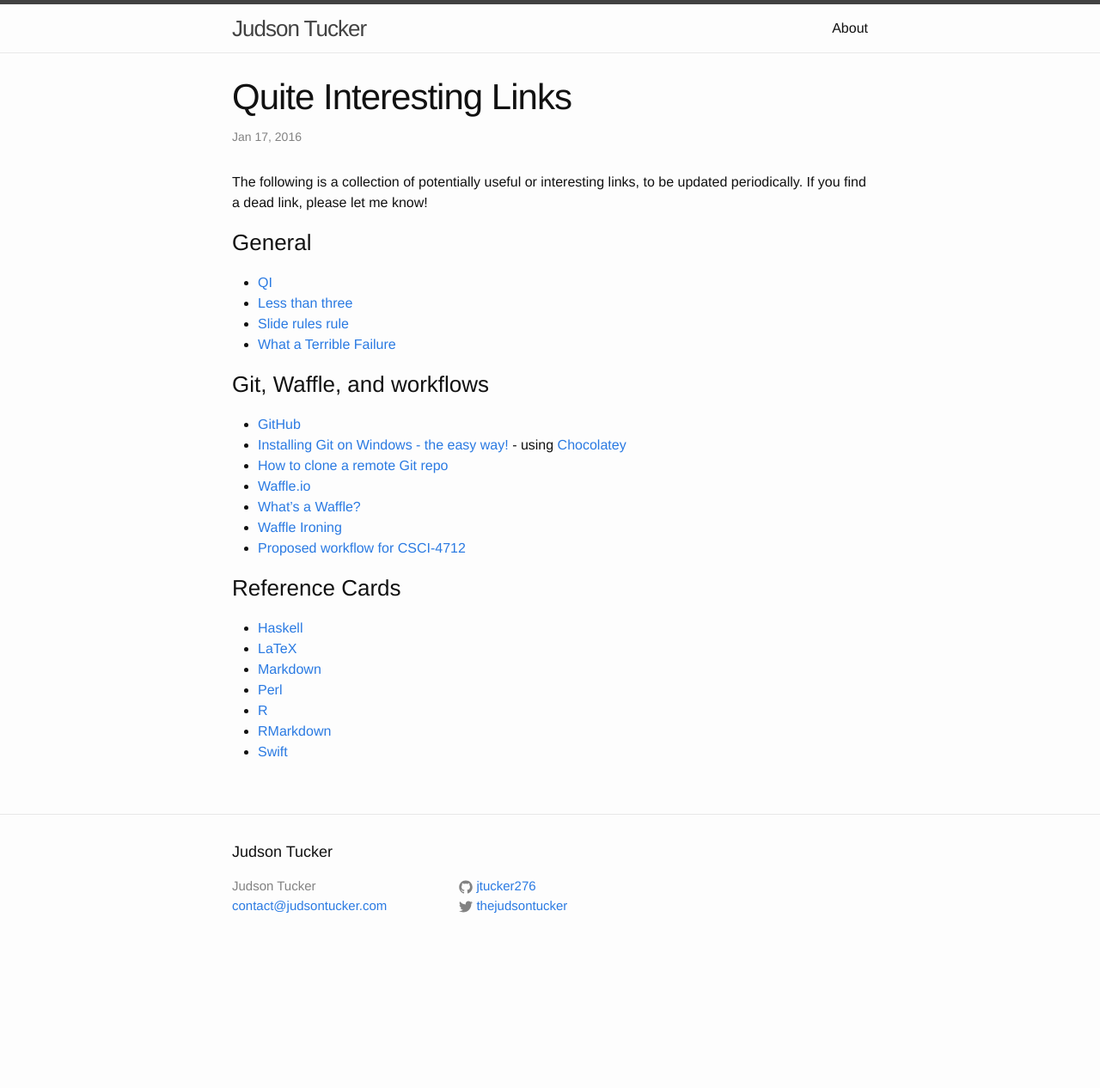
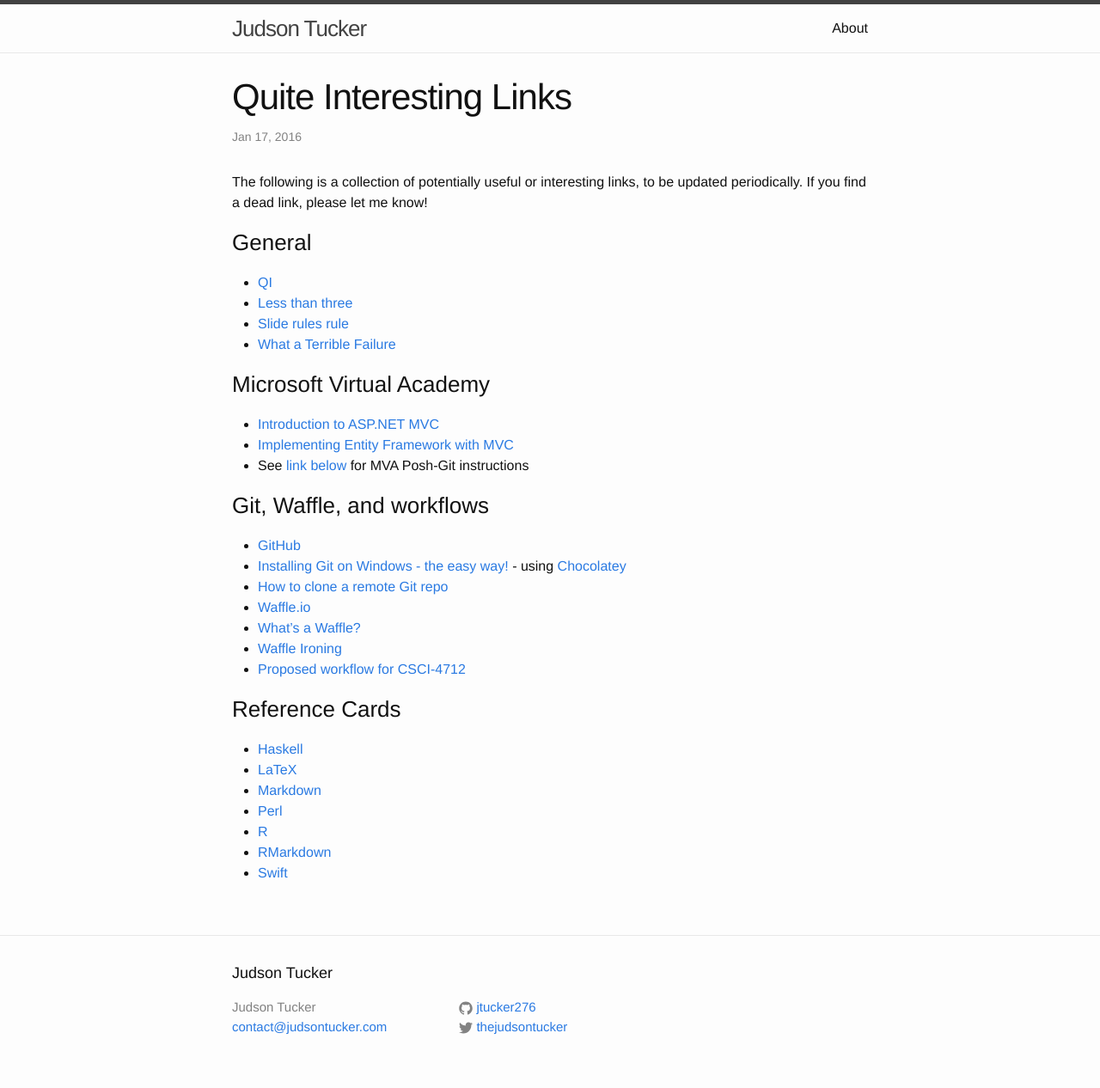
Before and after one commit to jtucker276/jtucker276.github.io, a Jekyll site: the page built from _posts/2016-01-17-Quite-Interesting-Links.markdown, in a window 1280 px wide. Shown: the whole page at 86% size. Built offline with Jekyll 4.4.1, drawn with Linux system fonts in a browser that asks for light colours; before the commit the page ends 1125 px from its top, so only the background shows below that.

Commit message:
updating links for mva

```diff
--- a/_posts/2016-01-17-Quite-Interesting-Links.markdown
+++ b/_posts/2016-01-17-Quite-Interesting-Links.markdown
@@ -12,6 +12,11 @@
 - [Less than three][llt]
 - [Slide rules rule](http://www.sliderules.info/pdf/pdf.htm)
 - [What a Terrible Failure](http://developer.android.com/reference/android/util/Log.html#wtf(java.lang.String, java.lang.Throwable))
+
+### Microsoft Virtual Academy
+- [Introduction to ASP.NET MVC](https://mva.microsoft.com/en-US/training-courses/introduction-to-aspnet-mvc-8322?l=nKZwZ8Zy_3504984382)
+- [Implementing Entity Framework with MVC](https://mva.microsoft.com/en-US/training-courses/implementing-entity-framework-with-mvc-8931?l=e2H2lDC3_8304984382)
+- See [link below][gitinstall-l] for MVA Posh-Git instructions
 
 ### Git, Waffle, and workflows
 - [GitHub][github-l]
```
